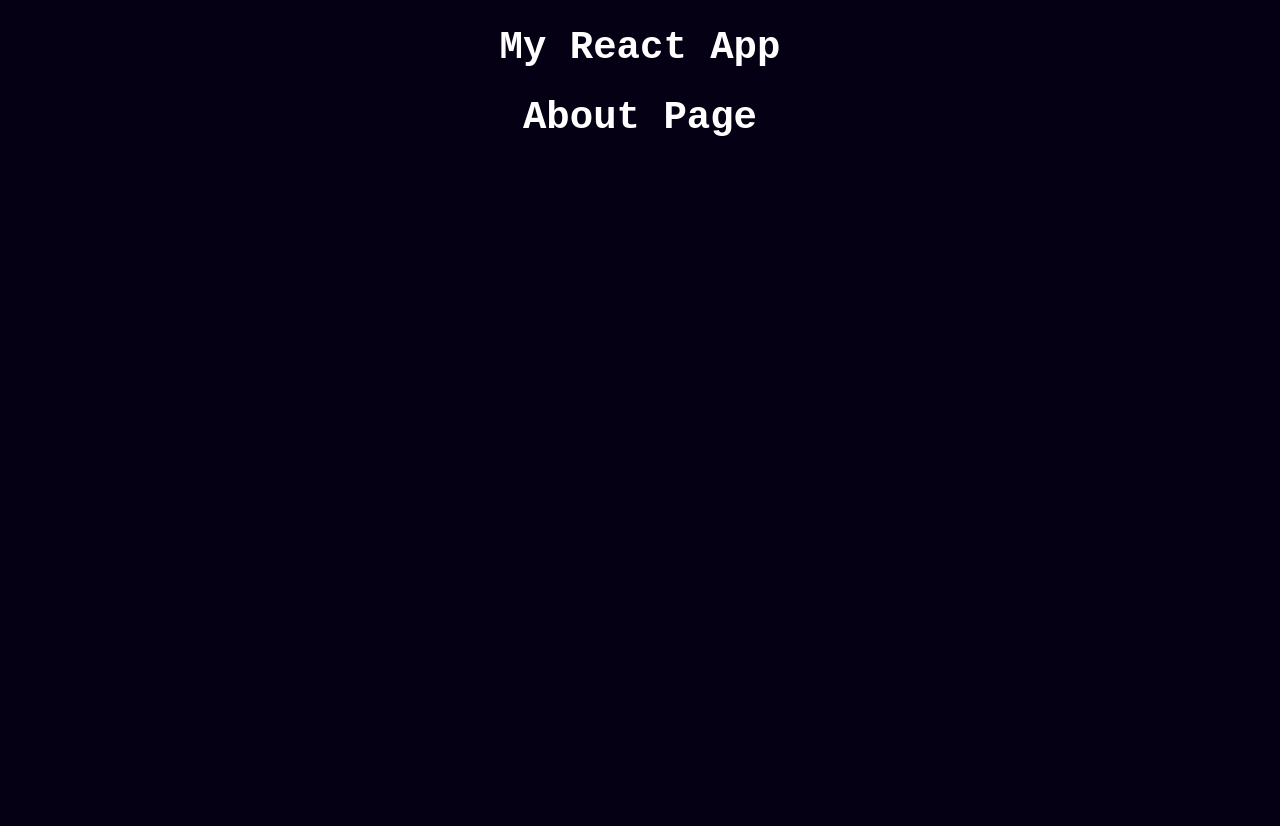
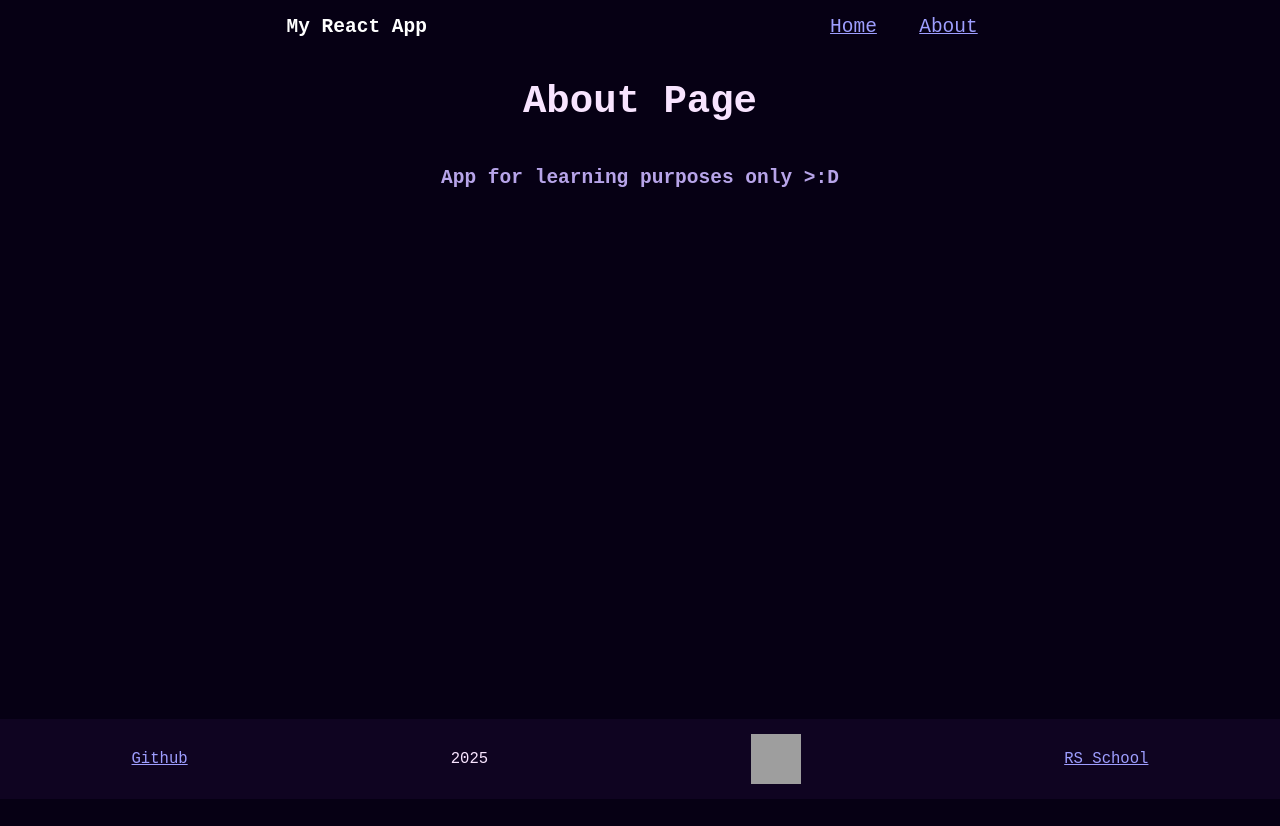
Before and after one commit to FirstDayAtWork/rss-react-course-projects, a React (Vite) app: page /about in a window 1280 px wide. After the commit the page ends 800 px from the top, so only its background shows below. Built offline with nearby package versions, Linux system fonts and the light colour scheme; grey boxes are pictures that could not be loaded.

Commit message:
feat: add navbar && update about page

```diff
--- a/src/components/app.css
+++ b/src/components/app.css
@@ -5,6 +5,10 @@ body {
 
 h1 {
   font-size: 3rem;
+  text-align: center;
+}
+
+h2 {
   text-align: center;
 }
 
--- /dev/null
+++ b/src/components/header/header.module.css
@@ -0,0 +1,22 @@
+.header {
+  display: flex;
+  align-items: center;
+  justify-content: space-evenly;
+  padding: 0 20px;
+}
+
+.navbar {
+  display: flex;
+  gap: 5px;
+  align-items: center;
+  justify-content: end;
+
+  width: 300px;
+}
+
+.navbar-item {
+  width: 90px;
+  padding: 12px 14px;
+  font-size: 1.5rem;
+  text-align: center;
+}
--- a/src/components/header/header.tsx
+++ b/src/components/header/header.tsx
@@ -1,5 +1,19 @@
 import type { JSX } from 'react';
+import classes from './header.module.css';
+import { Link } from 'react-router';
 
 export default function Header(): JSX.Element {
-  return <h1>My React App</h1>;
+  return (
+    <header className={classes.header}>
+      <h2>My React App</h2>
+      <nav className={classes.navbar}>
+        <Link to={'/'} className={classes['navbar-item']}>
+          Home
+        </Link>
+        <Link to={'about'} className={classes['navbar-item']}>
+          About
+        </Link>
+      </nav>
+    </header>
+  );
 }
--- /dev/null
+++ b/src/pages/about/about.module.css
@@ -0,0 +1,40 @@
+.about {
+  display: flex;
+  flex-flow: column nowrap;
+  height: calc(100vh - 55.34px);
+}
+
+.about-head {
+  display: flex;
+  flex-flow: column nowrap;
+  align-items: center;
+}
+
+.about-head > h1 {
+  color: var(--text);
+}
+
+.about-head > h2 {
+  color: var(--text-muted);
+}
+
+footer {
+  display: flex;
+  align-items: center;
+  justify-content: space-around;
+
+  width: 100%;
+  height: 80px;
+  margin-top: auto;
+
+  font-size: 1.2rem;
+  color: var(--text);
+
+  background-color: var(--bg);
+}
+
+.footer-logo {
+  width: 50px;
+  height: 50px;
+  background-image: url('rss-logo.svg');
+}
--- a/src/pages/about/about.tsx
+++ b/src/pages/about/about.tsx
@@ -1,5 +1,23 @@
 import type { JSX } from 'react';
+import classes from './about.module.css';
 
 export default function About(): JSX.Element {
-  return <h1>About Page</h1>;
+  return (
+    <div className={classes.about}>
+      <div className={classes['about-head']}>
+        <h1>About Page</h1>
+        <h2>{'App for learning purposes only >:D'}</h2>
+      </div>
+      <footer>
+        <a className={classes['footer-author-link']} href="https://github.com/FirstDayAtWork">
+          Github
+        </a>
+        <div className={classes['footer-year']}>2025</div>
+        <div className={classes['footer-logo']}></div>
+        <a className={classes['footer-school-link']} href="https://rs.school/courses/javascript">
+          RS School
+        </a>
+      </footer>
+    </div>
+  );
 }
--- a/src/pages/home/home.tsx
+++ b/src/pages/home/home.tsx
@@ -70,29 +70,11 @@ export default function Home(): JSX.Element {
     setPage({ page: '1' });
   }
 
-  function handleErrorClick(): void {
-    const error = { name: 'Test Error', message: 'Error Example Text 123', stack: 'Sample' };
-    setState({
-      ...state,
-      isError: true,
-      errorMessage: error,
-    });
-    console.error('Error', error);
-  }
-
   return (
     <>
       <Controls updateState={updateState} />
       <Results products={state.products} isLoading={state.isLoading} />
       <Pagination total={state.total} setPage={setPage} />
-      <button
-        className="show-error-btn"
-        id="show-error-btn"
-        onClick={handleErrorClick}
-        type="button"
-      >
-        Show Error
-      </button>
     </>
   );
 }
```
Also changed, not shown: public/rss-logo.svg (added).
